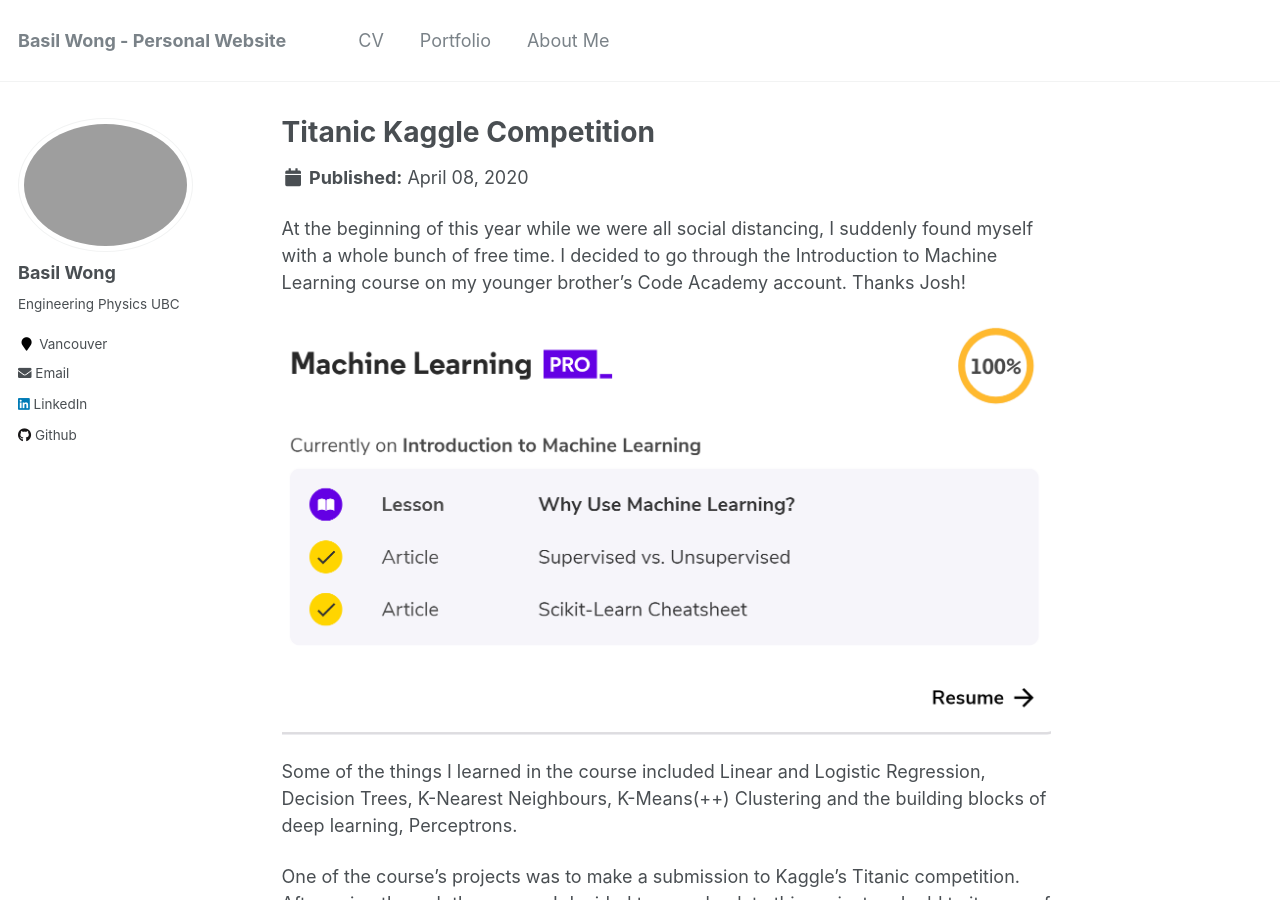
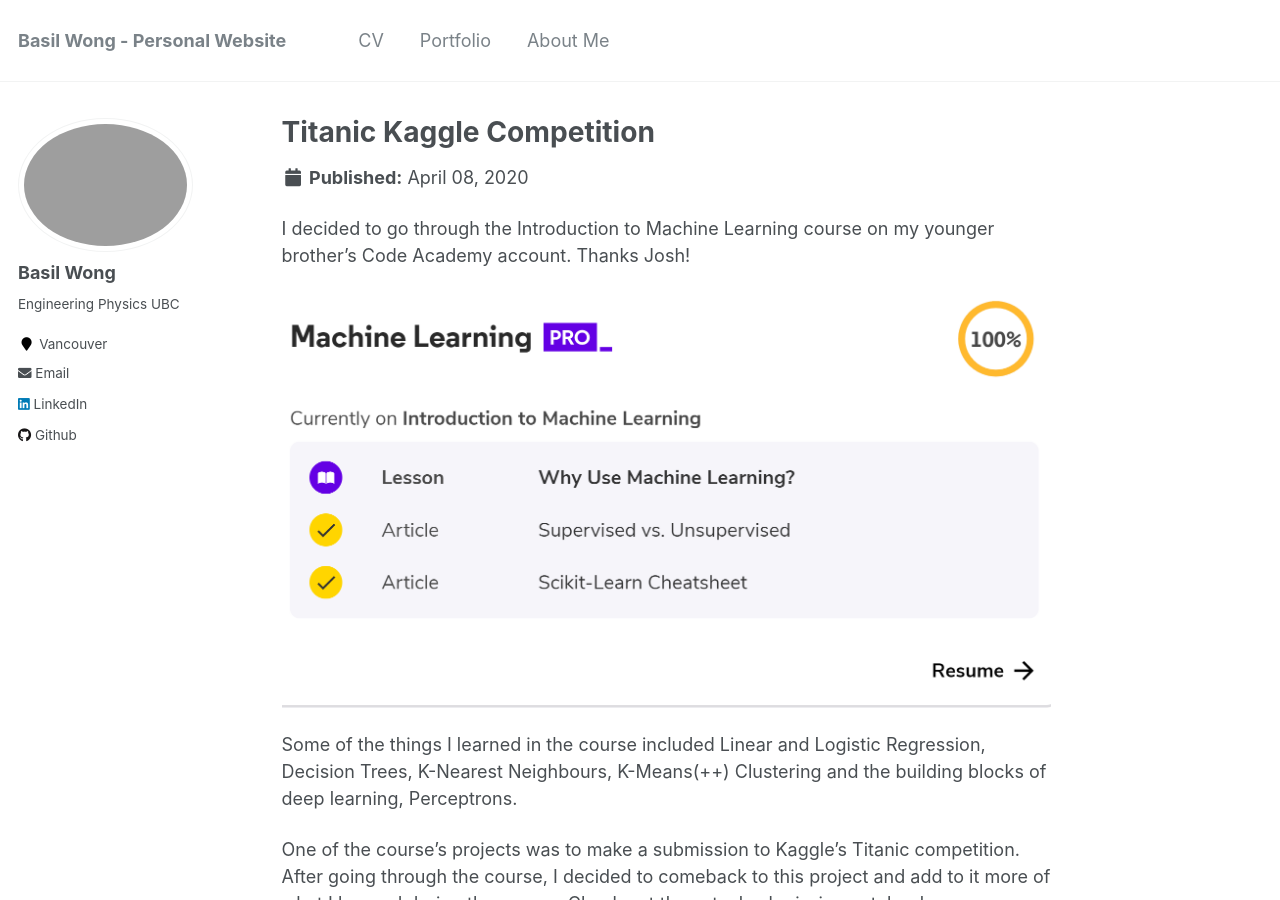
Before and after one commit to basilwong/basilwong.github.io, a Jekyll site: the page built from _portfolio/992-titanic-competition.md, in a window 1280 px wide and 900 px high. Built offline with Jekyll 4.4.1, drawn with Linux system fonts in a browser that asks for light colours.

Commit message:
removed cringy stuff from portfolio

```diff
--- a/_portfolio/992-titanic-competition.md
+++ b/_portfolio/992-titanic-competition.md
@@ -4,7 +4,7 @@
 collection: portfolio
 ---
 
-At the beginning of this year while we were all social distancing, I suddenly found myself with a whole bunch of free time. I decided to go through the Introduction to Machine Learning course on my younger brother's Code Academy account. Thanks Josh!
+I decided to go through the Introduction to Machine Learning course on my younger brother's Code Academy account. Thanks Josh!
 
 ![png](https://basilwong.github.io/files/titanic-kaggle-competition/codeacademy-picture.PNG)
 
```
